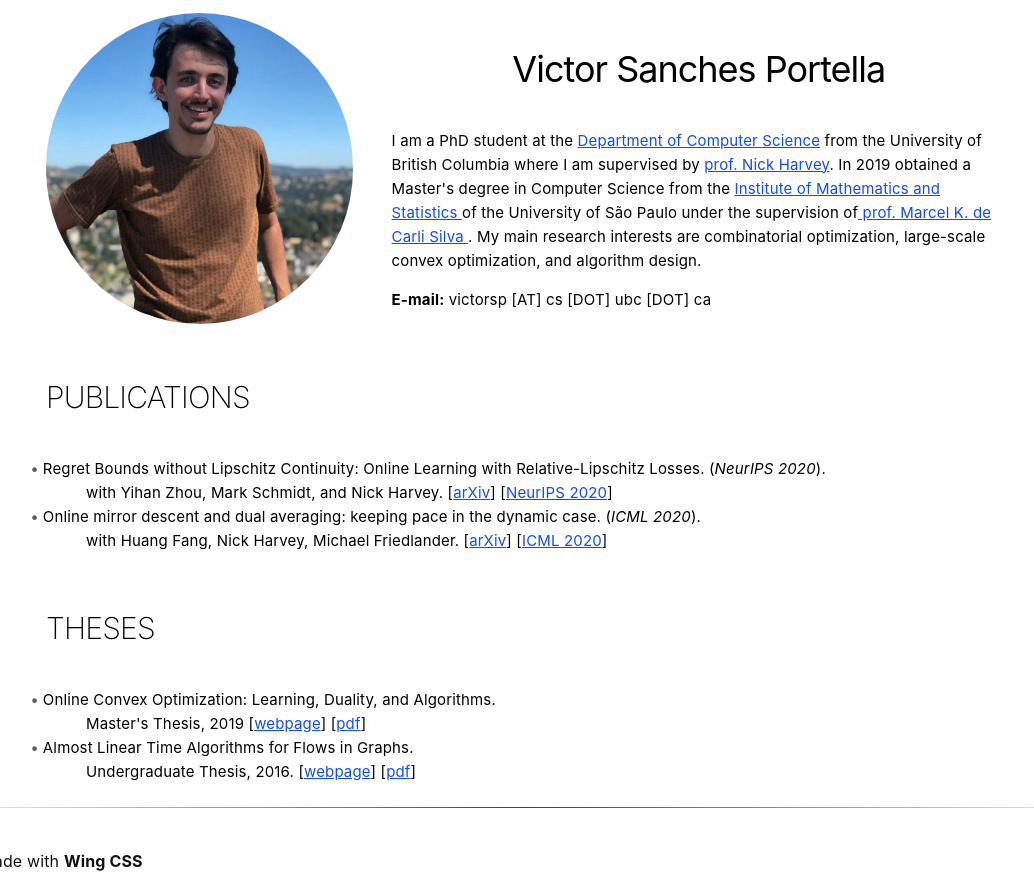
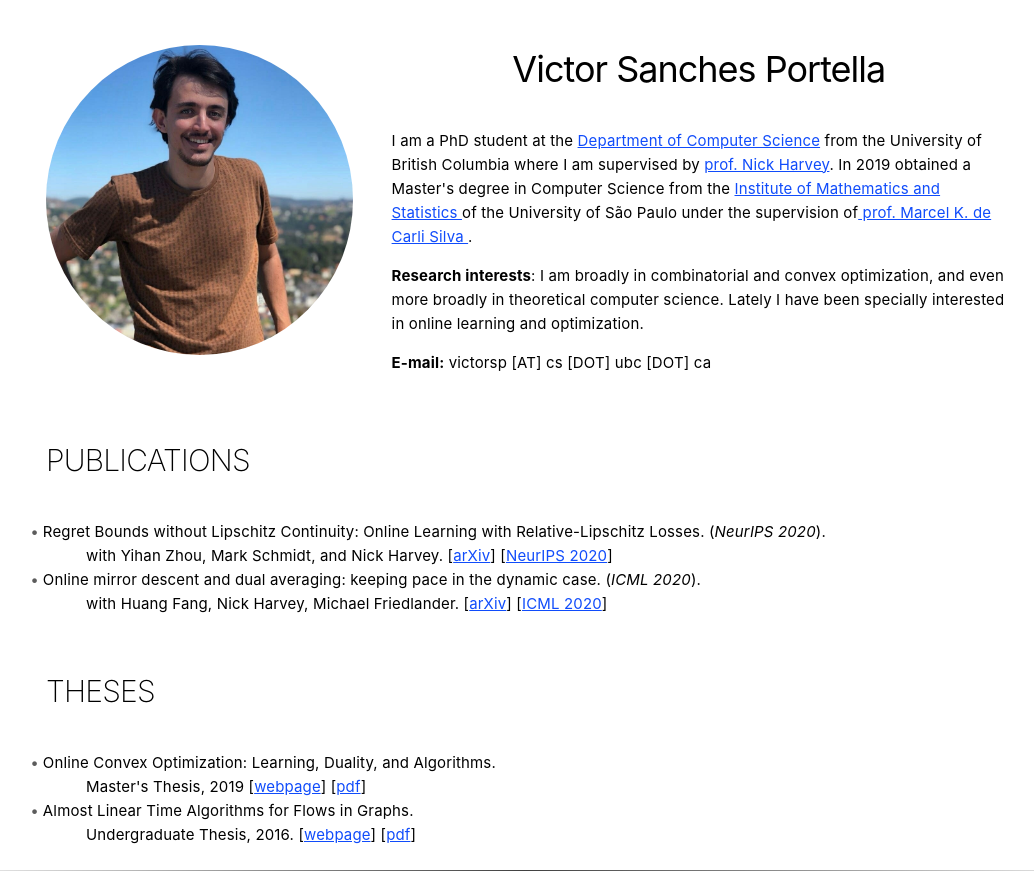
Before and after one commit to victorvsp/homepage, a plain HTML site: page index.html in a window 1280 px wide. Shown: the top 874 px of the page, without its empty margins (114-1148 px from the left). Drawn offline with Linux system fonts and the light colour scheme.

Commit message:
Make minor changes to introduction text

```diff
--- a/index.html
+++ b/index.html
@@ -36,7 +36,7 @@
               <h3 class="text-center">Victor Sanches Portella</h3>
               <p class="content">
 
-		I am a PhD student at the <a
+		          I am a PhD student at the <a
               href="https://www.cs.ubc.ca/">
               Department of Computer Science</a> from the University of British
               Columbia where I am supervised by <a
@@ -45,9 +45,12 @@
               href="https://www.ime.usp.br/">Institute of Mathematics and
               Statistics </a> of the University of São Paulo under the
               supervision of<a href="http://www.ime.usp.br/~mksilva"> prof.
-              Marcel K. de Carli Silva </a>. My main research interests are
-              combinatorial optimization, large-scale convex optimization, and
-              algorithm design.
+              Marcel K. de Carli Silva </a>.
+              </p>
+
+              <p class="content">
+              <b>Research interests</b>: I am broadly in combinatorial and convex optimization, and even more broadly in theoretical computer science. Lately I have been specially interested in online learning and optimization.
+            </p>
 
 	      <p class="content"> <b>E-mail:</b> victorsp [AT] cs [DOT] ubc [DOT] ca </p>
 
```
